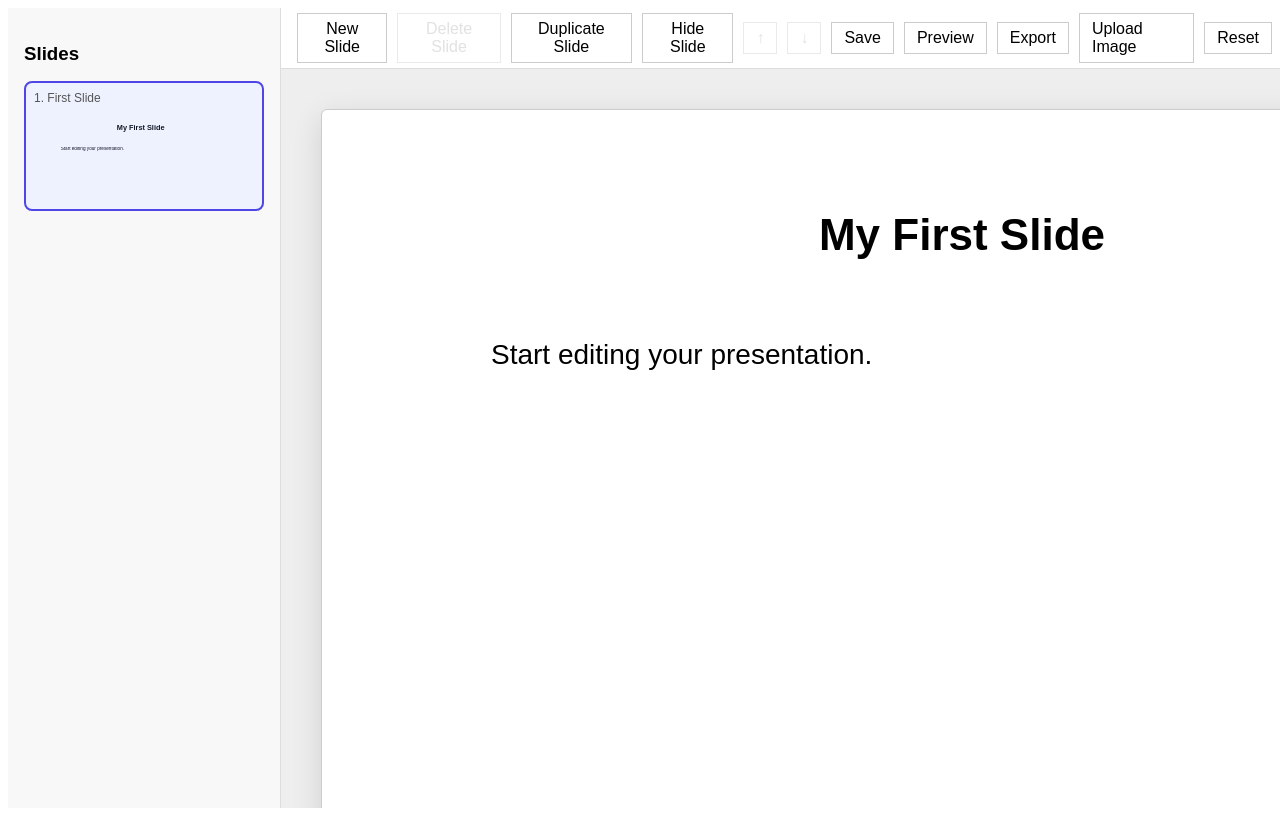
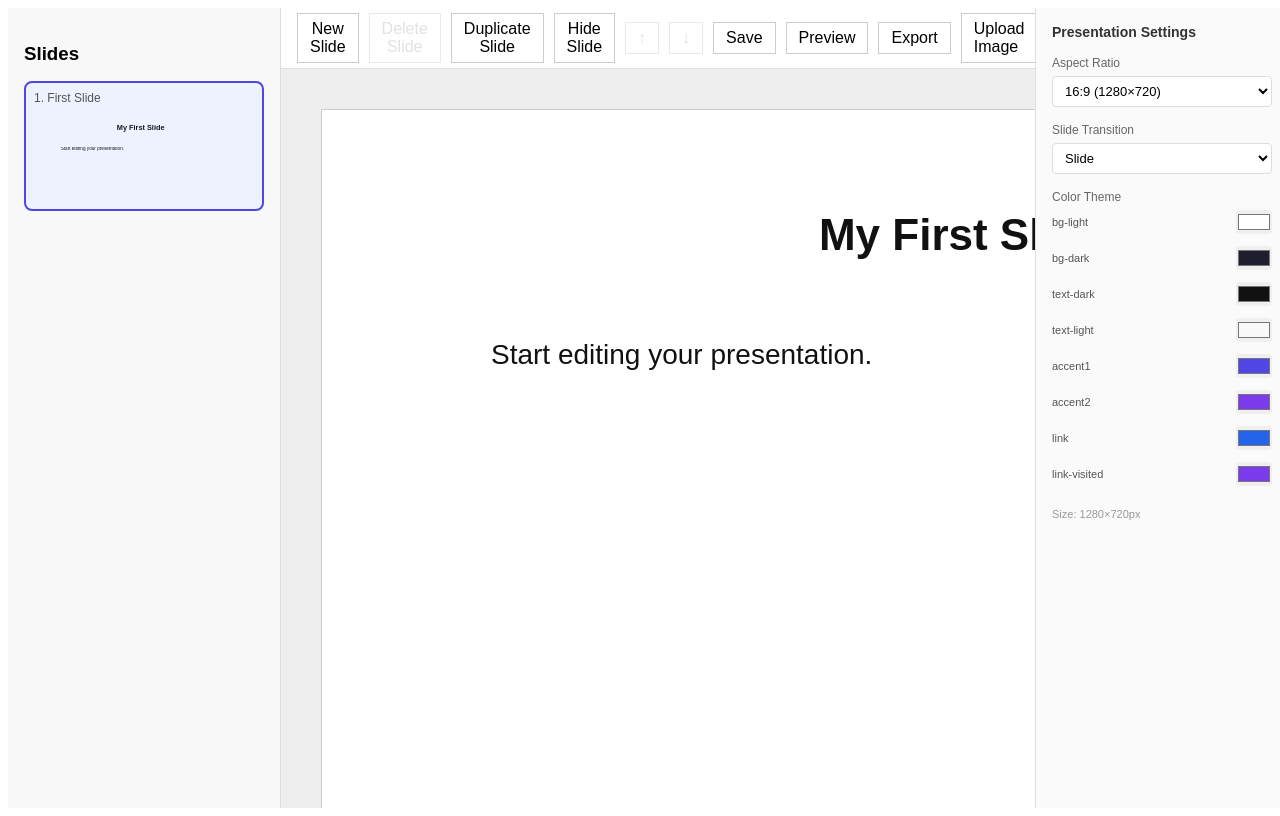
Before and after one commit to NargizaAlieva/revealjs-presentation-editor, a React app in the folder frontend/: page / in a window 1280 px wide. Built offline with nearby package versions, Linux system fonts and the light colour scheme; the HTML template or start-up script is replaced by a standard one.

Commit message:
Fix color format and normalize color theme values

```diff
--- a/frontend/src/components/EditorCanvas.css
+++ b/frontend/src/components/EditorCanvas.css
@@ -10,7 +10,8 @@
 }
 
 .editor-slide {
-  background-color: white;
+  background-color: var(--bg-light, white);
+  color: var(--text-dark, black);
   border: 1px solid #ccc;
   position: relative;
   margin: 0 auto;
--- a/frontend/src/components/EditorCanvas.jsx
+++ b/frontend/src/components/EditorCanvas.jsx
@@ -1,6 +1,7 @@
 import { useEffect, useState } from "react";
 import "./EditorCanvas.css";
 import { getSlideSize } from "../utils/slidesetRenderUtils";
+import { buildColorThemeStyle } from "../core/render/revealRenderer";
 
 export default function EditorCanvas({
   slide,
@@ -23,6 +24,7 @@ export default function EditorCanvas({
   const [draggingMediaId, setDraggingMediaId] = useState(null);
   const [resizingMediaId, setResizingMediaId] = useState(null);
   const { width, height } = getSlideSize(presentation);
+  const colorThemeStyle = buildColorThemeStyle(presentation);
 
   const textElements = slide?.contents?.text ?? [];
   const mediaElements = slide?.contents?.media ?? [];
@@ -67,7 +69,7 @@ export default function EditorCanvas({
 
   if (!slide) {
     return (
-      <main className="canvas-wrapper">
+      <main className="canvas-wrapper" style={colorThemeStyle}>
         <section className="editor-slide">No slide selected</section>
       </main>
     );
@@ -162,10 +164,10 @@ export default function EditorCanvas({
   };
 
   return (
-    <main className="canvas-wrapper">
+    <main className="canvas-wrapper" style={colorThemeStyle}>
       <section
         className="editor-slide"
-        style={{ width: `${width}px`, height: `${height}px` }}
+        style={{ width: `${width}px`, height: `${height}px`, background: "var(--bg-light, white)", color: "var(--text-dark, black)", }}
         onMouseMove={handleMouseMove}
         onMouseUp={stopInteraction}
         onMouseLeave={stopInteraction}
@@ -334,6 +336,7 @@ export default function EditorCanvas({
                     fontWeight: formatting.weight ?? "normal",
                     fontStyle: formatting.italics ? "italic" : "normal",
                     textAlign: formatting.align ?? "left",
+                    color: formatting.color ?? "var(--text-dark, black)",
                   }}
                 />
               ) : (
@@ -347,6 +350,7 @@ export default function EditorCanvas({
                     fontWeight: formatting.weight ?? "normal",
                     fontStyle: formatting.italics ? "italic" : "normal",
                     textAlign: formatting.align ?? "left",
+                    color: formatting.color ?? "var(--text-dark, black)",
                   }}
                 />
               )}
--- a/frontend/src/components/GlobalSettingsPanel.css
+++ b/frontend/src/components/GlobalSettingsPanel.css
@@ -42,3 +42,24 @@
   font-size: 11px;
   color: #999;
 }
+
+.color-theme-row {
+  display: flex;
+  align-items: center;
+  justify-content: space-between;
+  margin-bottom: 6px;
+}
+
+.color-theme-name {
+  font-size: 11px;
+  color: #555;
+}
+
+.color-theme-picker {
+  width: 36px;
+  height: 24px;
+  border: none;
+  padding: 0;
+  cursor: pointer;
+  border-radius: 4px;
+}
--- a/frontend/src/components/GlobalSettingsPanel.jsx
+++ b/frontend/src/components/GlobalSettingsPanel.jsx
@@ -6,11 +6,29 @@ const ASPECT_RATIOS = [
     { label: "4:3", width: 1024, height: 768 },
 ];
 
-export default function GlobalSettingsPanel({ presentation, updateMasterDimensions, updateSlideTransition }) {
+const DEFAULT_COLOR_THEME = [
+    { "css-variable-name": "bg-light", color: "#ffffff" },
+    { "css-variable-name": "bg-dark", color: "#191919" },
+    { "css-variable-name": "text-dark", color: "#000000" },
+    { "css-variable-name": "text-light", color: "#ffffff" },
+    { "css-variable-name": "accent1", color: "#4f46e5" },
+    { "css-variable-name": "accent2", color: "#7c3aed" },
+];
+
+export default function GlobalSettingsPanel({
+    presentation,
+    updateMasterDimensions,
+    updateSlideTransition,
+    updateMasterTheme,
+}) {
     const master = presentation?.slideset?.master ?? {};
     const currentAspectRatio = master["aspect-ratio"] ?? "16:9";
     const currentWidth = master["slide-dimensions"]?.width ?? 1280;
     const currentHeight = master["slide-dimensions"]?.height ?? 720;
+    const colorTheme = (master["color-theme"] ?? DEFAULT_COLOR_THEME).map((entry) => ({
+        ...entry,
+        color: entry.color?.length === 9 ? entry.color.slice(0, 7) : (entry.color ?? "#000000"),
+    }));
 
     const handleAspectRatioChange = (e) => {
         const selected = ASPECT_RATIOS.find((r) => r.label === e.target.value);
@@ -24,6 +42,19 @@ export default function GlobalSettingsPanel({ presentation, updateMasterDimensio
 
     const handleTransitionChange = (e) => {
         updateSlideTransition(e.target.value);
+    };
+
+    const handleColorChange = (cssVariableName, newColor) => {
+        if (!updateMasterTheme) return;
+        const color6 = newColor.length === 9
+            ? newColor.slice(0, 7)
+            : newColor;
+        const updatedTheme = colorTheme.map((entry) =>
+            entry["css-variable-name"] === cssVariableName
+                ? { ...entry, color: color6 }
+                : entry
+        );
+        updateMasterTheme(updatedTheme);
     };
 
     return (
@@ -60,6 +91,25 @@ export default function GlobalSettingsPanel({ presentation, updateMasterDimensio
                 </select>
             </div>
 
+            <div className="global-settings-row">
+                <label className="global-settings-label">Color Theme</label>
+                {colorTheme.map((entry) => (
+                    <div key={entry["css-variable-name"]} className="color-theme-row">
+                        <span className="color-theme-name">
+                            {entry["css-variable-name"]}
+                        </span>
+                        <input
+                            type="color"
+                            value={entry.color}
+                            onChange={(e) =>
+                                handleColorChange(entry["css-variable-name"], e.target.value)
+                            }
+                            className="color-theme-picker"
+                        />
+                    </div>
+                ))}
+            </div>
+
             <div className="global-settings-info">
                 <span>Size: {currentWidth}×{currentHeight}px</span>
             </div>
--- a/frontend/src/pages/EditorPage.css
+++ b/frontend/src/pages/EditorPage.css
@@ -16,9 +16,6 @@
 
   .editor-slide {
     position: relative;
-    background: white;
-    border-radius: 6px;
-    box-shadow: 0 8px 30px rgba(0, 0, 0, 0.12);
     overflow: hidden;
   }
 
--- a/frontend/src/pages/EditorPage.jsx
+++ b/frontend/src/pages/EditorPage.jsx
@@ -8,6 +8,7 @@ import { useEditorActions } from "../hooks/useEditorActions";
 import "./EditorPage.css";
 import PreviewModal from "../components/PreviewModal";
 import { exportToReveal } from "../core/export/exportToReveal";
+import GlobalSettingsPanel from "../components/GlobalSettingsPanel";
 
 export default function EditorPage() {
   const [isPreviewOpen, setIsPreviewOpen] = useState(false);
@@ -33,6 +34,9 @@ export default function EditorPage() {
     toggleSlideHidden,
     deleteMedia,
     updateSlideNotes,
+    updateMasterTheme,
+    updateMasterDimensions,
+    updateSlideTransition,
   } = useEditorActions(eventBus, selectedSlideIndex, slides.length);
 
   const exportPresentation = () => {
@@ -108,6 +112,13 @@ export default function EditorPage() {
         )}
       </div>
 
+      <GlobalSettingsPanel
+        presentation={presentation}
+        updateMasterDimensions={updateMasterDimensions}
+        updateSlideTransition={updateSlideTransition}
+        updateMasterTheme={updateMasterTheme}
+      />
+
       {isPreviewOpen && (
         <PreviewModal
           slides={slides}
```
Lines whose indentation alone changed are shown as unchanged.
